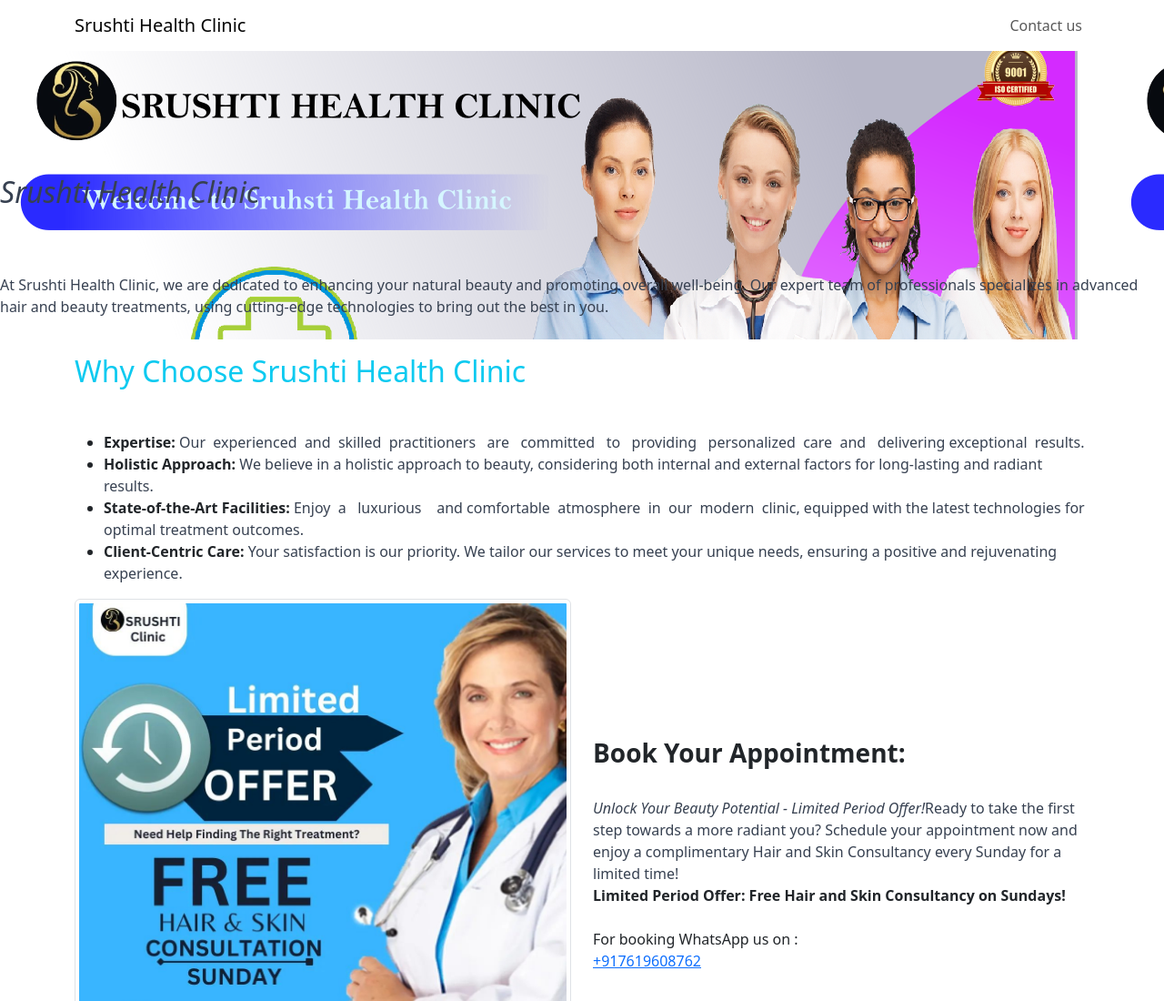
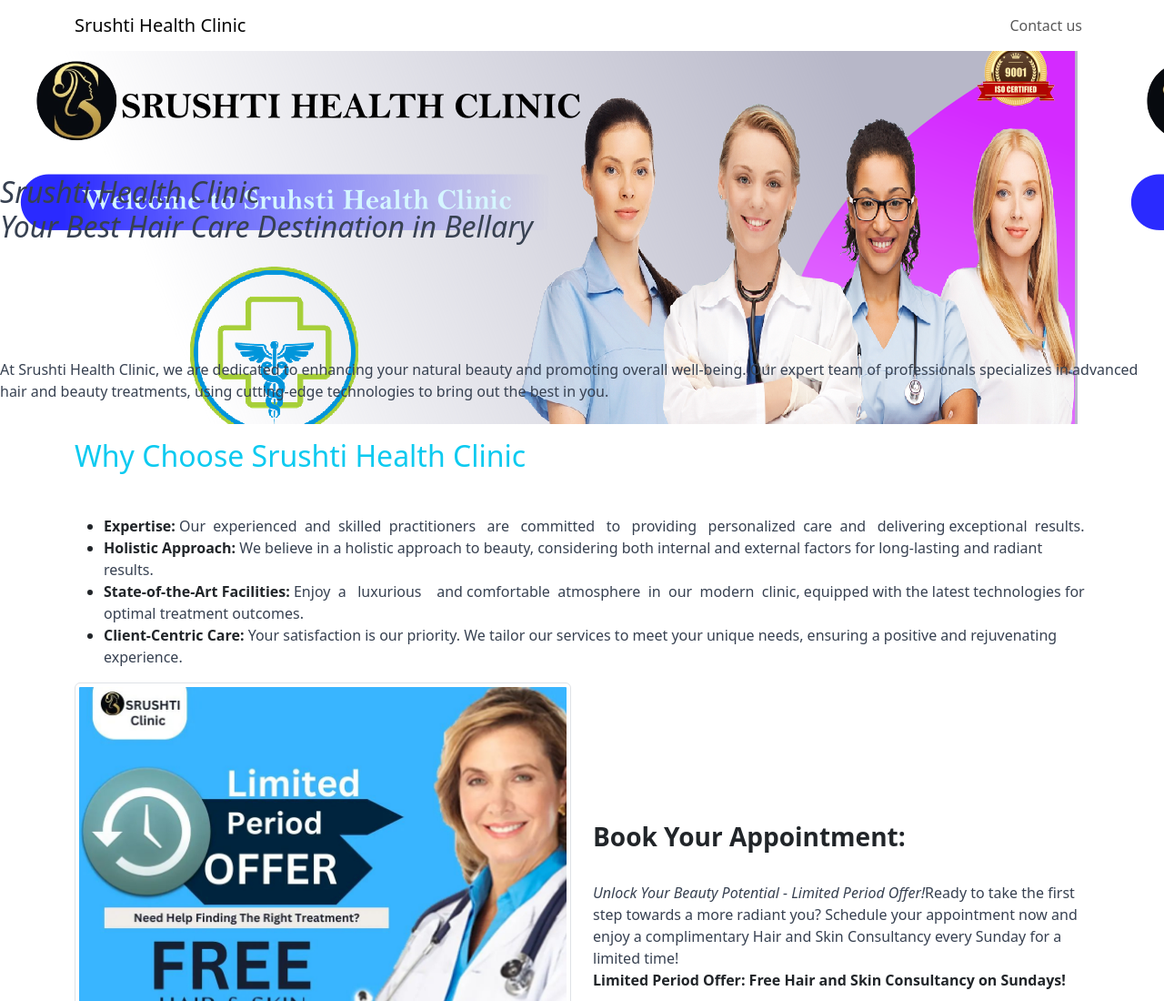
Before and after one commit to vijaykumark1999/vijay.github.io, a plain HTML site: page index.html in a window 1280 px wide. Shown: the top 1100 px of the page at 91% size. Drawn offline with nearby package versions, Linux system fonts and the light colour scheme.

Commit message:
Update index.html
1.0.1

```diff
--- a/index.html
+++ b/index.html
@@ -4,7 +4,10 @@
 <head>
     <meta charset="utf-8">
     <meta name="viewport" content="width=device-width, initial-scale=1.0, shrink-to-fit=no">
-    <title>Home - Brand</title>
+    <meta name="description" content="Srushti Health Clinic: The Best Hair Clinic in Bellary. Expert trichologists offering proven and natural hair treatments. Book your appointment today.">
+    <meta name="keywords" content="best hair clinic, hair treatment, Bellary, trichologist, natural hair care">
+    <meta name="author" content="Your Clinic Name">
+    <title>Srushti Health Clinic - Best Hair Clinic in Bellary</title>
     <link rel="stylesheet" href="/assets/bootstrap/css/bootstrap.min.css?h=254a09188e530cb03e8e344c8d2feb3e">
     <link rel="stylesheet" href="/assets/css/styles.min.css?h=e09f4fe8e0c74dfd39fac660e211c94b">
 </head>
@@ -24,7 +27,7 @@
     <main class="page landing-page">
         <section class="clean-block clean-hero" style="background-image:url(&quot;/assets/img/tech/i4.png?h=2a032ea8a22ebccfd31190de7d7629a6&quot;);color:rgba(9, 162, 255, 0.85);">
             <div class="text">
-                <h2><br><br><br><br><br><em><span style="color: rgb(55, 65, 81);">Srushti Health Clinic</span></em><br><br></h2>
+                <h2><br><br><br><br><br><em><span style="color: rgb(55, 65, 81);">Srushti Health Clinic<br/><p>Your Best Hair Care Destination in Bellary</p></span></em><br><br></h2>
                 <p><br><span style="color: rgb(55, 65, 81);">At Srushti Health Clinic, we are dedicated to enhancing your natural beauty and promoting overall well-being. Our expert team of professionals specializes in advanced hair and beauty treatments, using cutting-edge technologies to bring out the best in you.</span><br><br></p>
             </div>
         </section>
```
